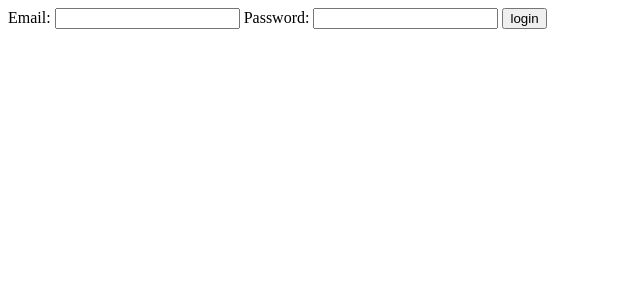
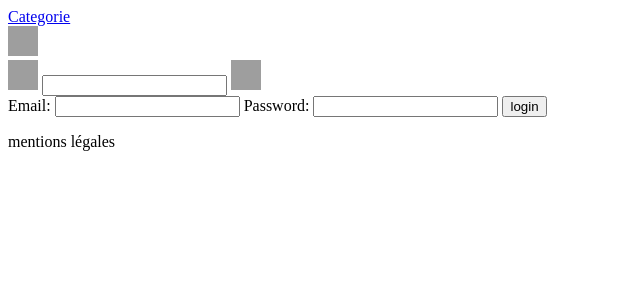
Before and after one commit to FloProGit/hotel_des_ventes, a Symfony app: template templates/login/login.html.twig in a window 1280 px wide. Shown: the top 300 px of the page, without its empty margins (0-640 px from the left). Run offline with Twig, Linux system fonts and the light colour scheme; the template is opened without the code that fills it, so the values that code supplies are empty; some libraries are stand-ins or nearby versions; grey boxes are pictures that could not be loaded.

Commit message:
FRONT_feat(header footer): change color and include in base

```diff
--- a/assets/styles/app.css
+++ b/assets/styles/app.css
@@ -11,6 +11,7 @@
 
 :root {
     --primary-color: #786EEF;
+    --secondary-color: #34ad37;
     --text-color: white;
     --bg-button-color: #blue;
 }
--- a/tailwind.config.js
+++ b/tailwind.config.js
@@ -8,6 +8,7 @@ module.exports = {
         extend: {
             colors: {
                 "primary-color": "var(--primary-color)",
+                "secondary-color": "var(--secondary-color)",
                 "text-color": "var(--text-color)",
                 "bg-button-color": "var(--bg-button-color)",
                 },
--- a/templates/base.html.twig
+++ b/templates/base.html.twig
@@ -18,6 +18,9 @@
 		{% endblock %}
 	</head>
 	<body>
+		{% include 'header.html.twig' %}
 		{% block body %}{% endblock %}
+		{% include 'footer.html.twig' %}
+
 	</body>
 </html>
--- a/templates/footer.html.twig
+++ b/templates/footer.html.twig
@@ -1,6 +1,6 @@
 {% block footer %}
 
-    <footer class="flex justify-center text-center bg-[color:var(--primary-color)] text-[color:var(--text-color)] py-5">
+    <footer class="flex justify-center text-center bg-[color:var(--secondary-color)] text-[color:var(--text-color)] py-5">
         <div class="container " >
             <p>mentions légales</p>
         </div>
```
